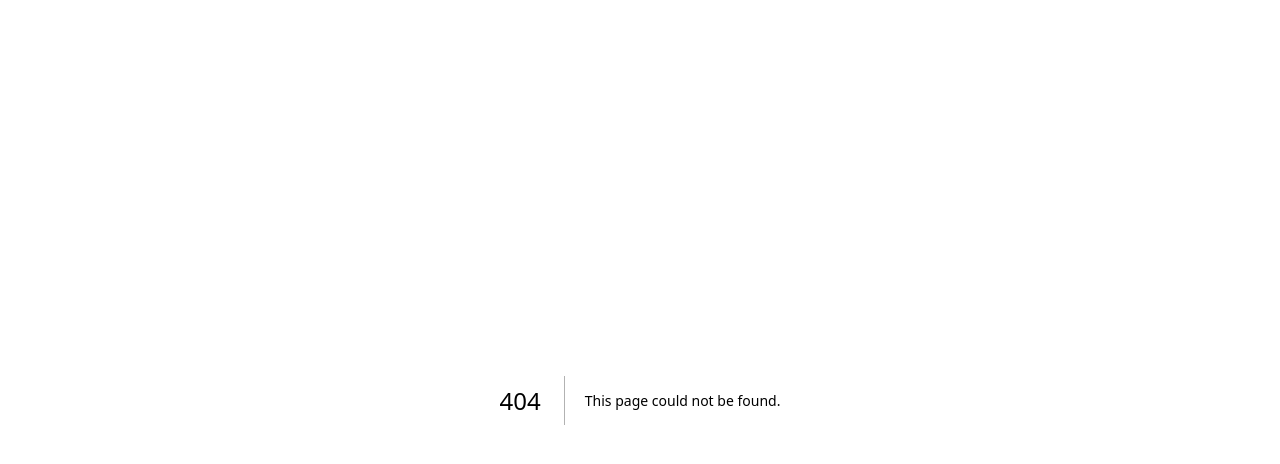
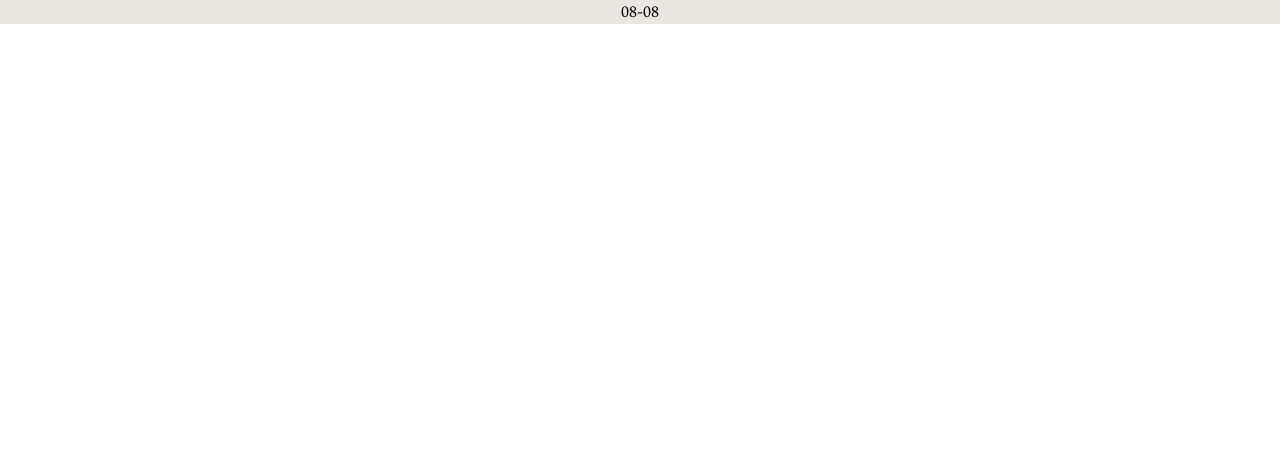
Before and after one commit to tialiancadivergente/publisher, a Next.js app: page /08-08 in a window 1280 px wide. Before the commit this address had no page. Shown: the top 464 px of the page. Built offline with nearby package versions, Linux system fonts and the light colour scheme.

Commit message:
page 08 08

```diff
--- /dev/null
+++ b/src/app/08-08/page.tsx
@@ -0,0 +1,11 @@
+export default function Home() {
+  return (
+    <main
+      className="flex flex-col items-center justify-center bg-areia-claro font-spectral"
+      role="main"
+      aria-label="Página inicial"
+    >
+      08-08
+    </main>
+  );
+}
```
